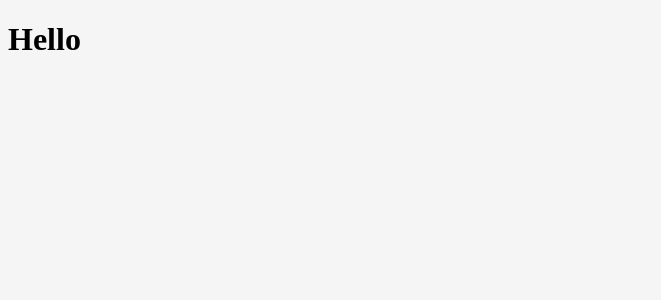
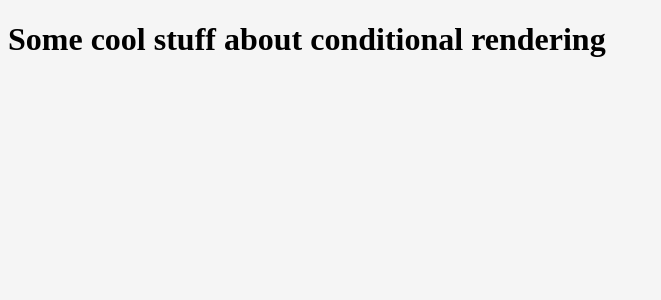
Before and after one commit to AliAbdulle/ScrimbaProject, a React (Create React App) app: page / in a window 1280 px wide. Shown: the top 300 px of the page, without its empty margins (0-661 px from the left). Built offline with nearby package versions, Linux system fonts and the light colour scheme.

Commit message:
cool stuff is happing

```diff
--- a/src/components/Conditional.js
+++ b/src/components/Conditional.js
@@ -2,9 +2,17 @@ import React from 'react';
 
 
 function Conditional(props) {
-    return (
-        <h1> Hello</h1>
-    )
-}
+    if(props.isLoading) {
+        return (
+            <h1>Is Loading.....</h1>
+        )
+    }
+    else {
+
+        return (
+            <h1> Some cool stuff about conditional rendering</h1>
+        )
+    }
+    }
 
 export default Conditional;
```
